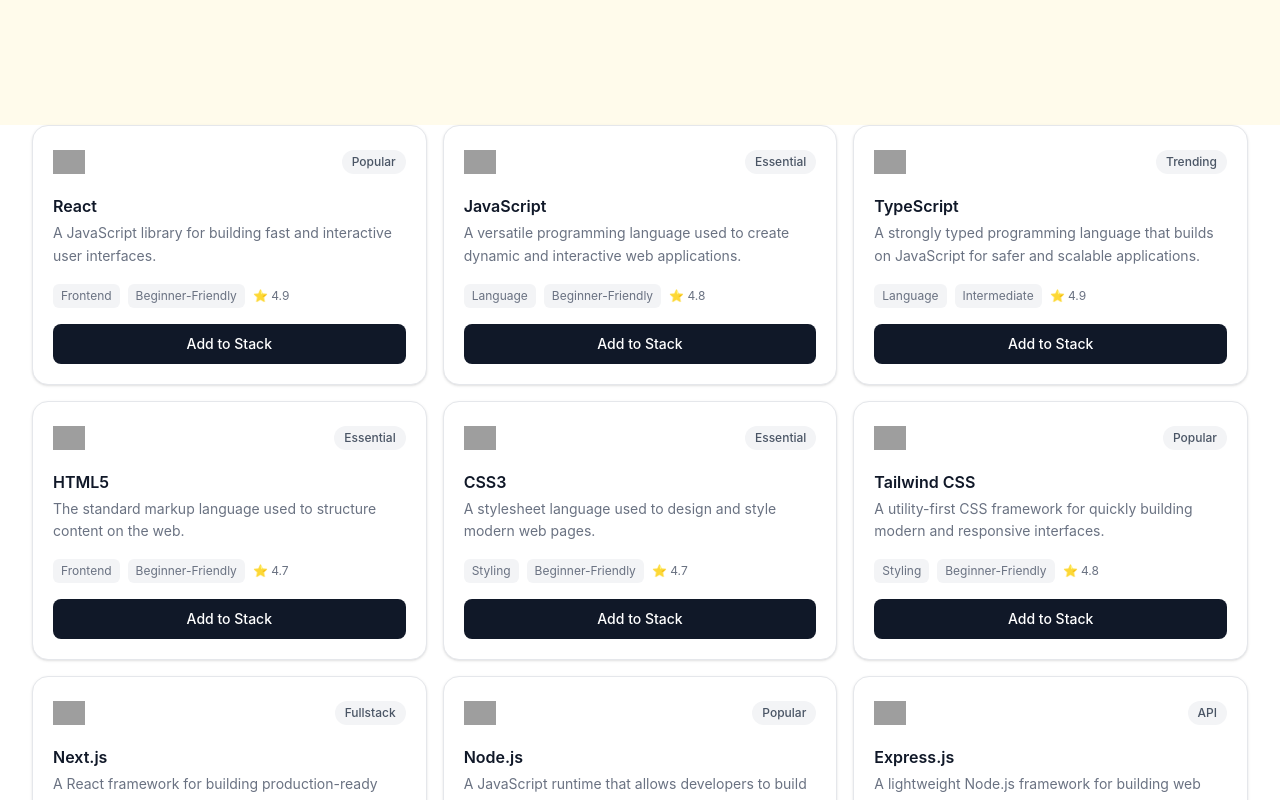
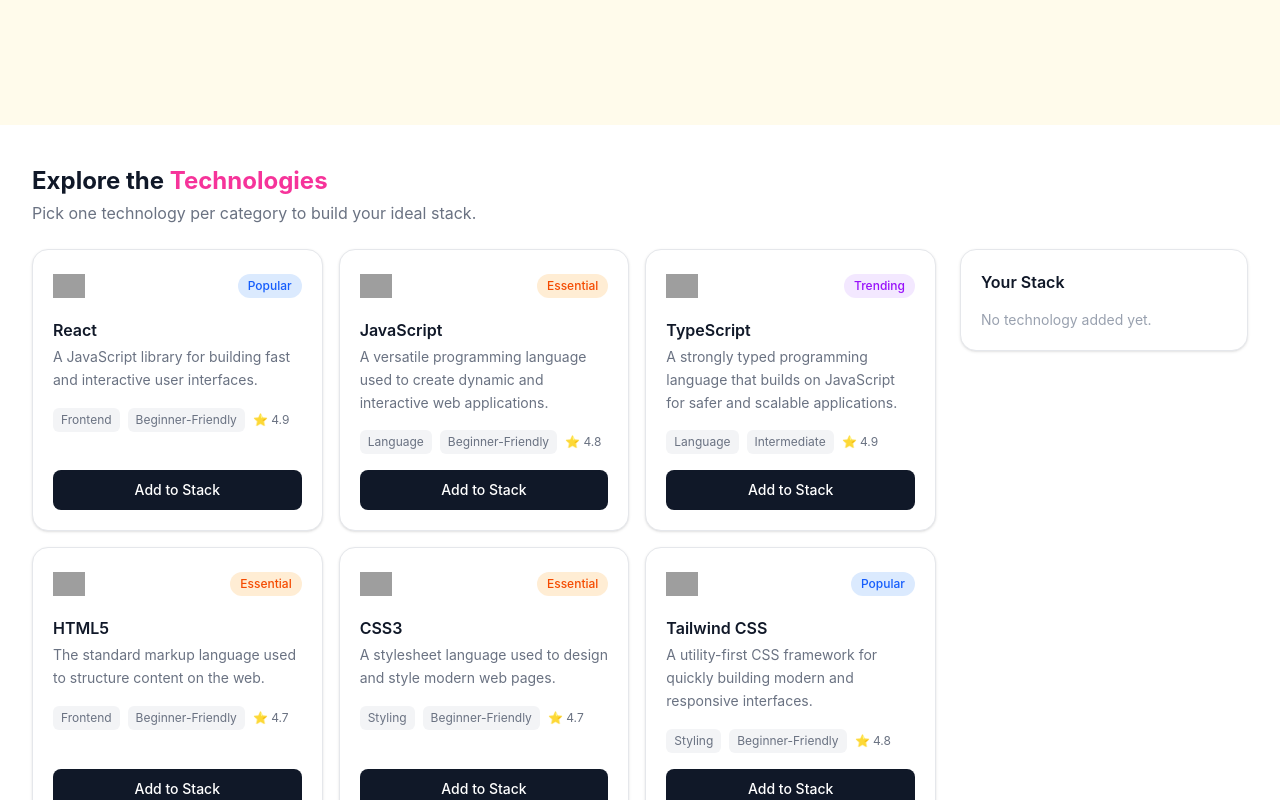
Before and after one commit to junayedhasan302/Assignment-05, a React (Vite) app: page / in a window 1280 px wide. Shown: the part 600-1400 px from the top of the page. Built offline with nearby package versions, Linux system fonts and the light colour scheme; grey boxes are pictures that could not be loaded.

Commit message:
Added stack, stack-functionality, Re-arrange whole design, Confitional color on Badge, Stack, onRemove, onRemoveAll, and little many more things

```diff
--- a/src/App.tsx
+++ b/src/App.tsx
@@ -1,40 +1,57 @@
-import { useState, useEffect, use } from "react";
-import type { TechnologyType } from "./types/technology";
+import { useState, Suspense } from "react";
+import { ToastContainer, toast } from "react-toastify";
+import "react-toastify/dist/ReactToastify.css";
+import TechnologyList from "./components/TechnologyList";
+import TechnologyGridSkeleton from "./components/TechnologyGridSkeleton";
+import StackSidebar from "./components/StackSidebar";
 import Nav from "./components/Nav";
 import Banner from "./components/Banner";
-import TechCard from "./components/TechCard";
+import type { TechnologyType } from "./types/technology";
 
 function App() {
-  const [technologies, setTechnologies] = useState<TechnologyType[]>([]);
-  const [loading, setLoading] = useState<boolean>(true);
-  const [error, setError] = useState<string | null>(null);
+  const [stack, setStack] = useState<TechnologyType[]>([]);
 
-  useEffect(() => {
-    async function fetchTechnologies() {
-      const response = await fetch("/technology.json");
-      const data = await response.json();
+  function addToStack(tech: TechnologyType) {
+    const alreadyAdded = stack.some((item) => item.id === tech.id);
+    if (alreadyAdded) return;
 
+    setStack([...stack, tech]);
+    toast.success(`${tech.name} added to your stack`);
+  }
 
-      console.log(data);
+  function removeFromStack(id: TechnologyType["id"]) {
+    const removedTech = stack.find((item) => item.id === id);
+    setStack(stack.filter((item) => item.id !== id));
 
-      setTechnologies(data);
-      setLoading(false);
+    if (removedTech) {
+      toast.info(`${removedTech.name} removed from your stack`);
     }
+  }
 
-    fetchTechnologies();
-  }, []);
+  function removeAll() {
+    setStack([]);
+    toast.info("All technologies removed from your stack");
+  }
 
   return (
     <>
-      {/* <h1 className="text-2xl text-red-900">DevStack</h1> */}
+      <ToastContainer position="top-right" autoClose={2000} />
+
       <Nav />
       <Banner />
 
-      <div className="grid grid-cols-1 sm:grid-cols-2 lg:grid-cols-3 gap-4
-      max-w-7xl mx-auto px-4 sm:px-6 lg:px-8 bg-amber-25">
-        {technologies.map((tech) => (
-          <TechCard key={tech.id} tech={tech} />
-        ))}
+      <div className="max-w-7xl mx-auto px-4 sm:px-6 lg:px-8 flex flex-col lg:flex-row gap-6 mt-10">
+        <div className="flex-1">
+          <Suspense fallback={<TechnologyGridSkeleton />}>
+            <TechnologyList stack={stack} onAdd={addToStack} />
+          </Suspense>
+        </div>
+
+        <StackSidebar
+          stack={stack}
+          onRemove={removeFromStack}
+          onRemoveAll={removeAll}
+        />
       </div>
     </>
   );
--- a/src/components/Banner.tsx
+++ b/src/components/Banner.tsx
@@ -1,4 +1,4 @@
-import React from "react";
+// import React from "react";
 import BannerImage from "../assets/banner-stack.png";
 const Banner = () => {
   return (
--- /dev/null
+++ b/src/components/StackSidebar.tsx
@@ -0,0 +1,45 @@
+import type { TechnologyType } from "../types/technology";
+
+interface StackSidebarProps {
+  stack: TechnologyType[];
+  onRemove: (id: TechnologyType["id"]) => void;
+  onRemoveAll: () => void;
+}
+
+const StackSidebar = ({ stack, onRemove, onRemoveAll }: StackSidebarProps) => {
+  return (
+    <div className="mt-21 w-full lg:w-72 bg-white border border-gray-200 rounded-2xl p-5 shadow-sm h-fit sticky top-6">
+      <h3 className="font-semibold text-gray-900 mb-4">Your Stack</h3>
+
+      {stack.length === 0 && (
+        <p className="text-sm text-gray-400">No technology added yet.</p>
+      )}
+
+      {stack.map((tech) => (
+        <div key={tech.id} className="flex justify-between items-center mb-3">
+          <div className="flex items-center gap-2">
+            <img src={tech.icon} alt={tech.name} className="w-5 h-5 object-contain" />
+            <span className="text-sm text-gray-700">{tech.name}</span>
+          </div>
+          <button
+            onClick={() => onRemove(tech.id)}
+            className="text-xs text-red-500 hover:underline"
+          >
+            Remove
+          </button>
+        </div>
+      ))}
+
+      {stack.length > 0 && (
+        <button
+          onClick={onRemoveAll}
+          className="w-full mt-4 text-sm text-gray-500 border border-gray-200 rounded-lg py-2 hover:bg-gray-50"
+        >
+          Remove All
+        </button>
+      )}
+    </div>
+  );
+};
+
+export default StackSidebar;
--- a/src/components/TechCard.tsx
+++ b/src/components/TechCard.tsx
@@ -2,14 +2,32 @@
 
 interface TechCardProps {
   tech: TechnologyType;
+  isAdded: boolean;
+  onAdd: (tech: TechnologyType) => void;
 }
 
-const TechCard = ({ tech }: TechCardProps) => {
+function getBadgeColor(badge: string) {
+  if (badge === "Popular") {
+    return "bg-blue-100 text-blue-600";
+  } else if (badge === "Essential") {
+    return "bg-orange-100 text-orange-600";
+  } else if (badge === "Trending") {
+    return "bg-purple-100 text-purple-600";
+  } else if (badge === "Fast") {
+    return "bg-red-100 text-red-600";
+  } else if (badge === "Versatile") {
+    return "bg-green-100 text-green-600";
+  } else {
+    return "bg-gray-100 text-gray-600";
+  }
+}
+
+const TechCard = ({ tech, isAdded, onAdd }: TechCardProps) => {
   return (
-    <div className="bg-white border border-gray-200 rounded-2xl p-5 shadow-sm">
+    <div className="bg-white border border-gray-200 rounded-2xl p-5 shadow-sm hover:shadow-lg hover:-translate-y-1 transition duration-200 h-full flex flex-col">
       <div className="flex justify-between items-center mb-4">
         <img src={tech.icon} alt={tech.name} className="w-8 h-8 object-contain" />
-        <span className="text-xs px-2.5 py-1 rounded-full bg-gray-100 text-gray-600 font-medium">
+        <span className={`text-xs px-2.5 py-1 rounded-full font-medium ${getBadgeColor(tech.badge)}`}>
           {tech.badge}
         </span>
       </div>
@@ -22,8 +40,16 @@
         <span className="bg-gray-100 px-2 py-1 rounded-md">{tech.difficulty}</span>
         <span className="flex items-center gap-1">⭐ {tech.rating}</span>
       </div>
-      <button className="w-full bg-gray-900 text-white rounded-lg py-2.5 text-sm font-medium">
-        Add to Stack
+      <button
+        onClick={() => onAdd(tech)}
+        disabled={isAdded}
+        className={
+          isAdded
+            ? "w-full bg-gray-200 text-gray-500 rounded-lg py-2.5 text-sm font-medium cursor-not-allowed mt-auto"
+            : "w-full bg-gray-900 text-white rounded-lg py-2.5 text-sm font-medium mt-auto"
+        }
+      >
+        {isAdded ? "Added" : "Add to Stack"}
       </button>
     </div>
   );
--- /dev/null
+++ b/src/components/TechCardSkeleton.tsx
@@ -0,0 +1,21 @@
+const TechCardSkeleton = () => {
+  return (
+    <div className="bg-white border border-gray-200 rounded-2xl p-5 shadow-sm animate-pulse">
+      <div className="flex justify-between items-center mb-4">
+        <div className="w-8 h-8 bg-gray-200 rounded-md" />
+        <div className="w-14 h-5 bg-gray-200 rounded-full" />
+      </div>
+      <div className="h-4 bg-gray-200 rounded w-2/3 mb-2" />
+      <div className="h-3 bg-gray-200 rounded w-full mb-1" />
+      <div className="h-3 bg-gray-200 rounded w-5/6 mb-4" />
+      <div className="flex flex-wrap gap-2 mb-4">
+        <div className="h-5 w-16 bg-gray-200 rounded-md" />
+        <div className="h-5 w-16 bg-gray-200 rounded-md" />
+        <div className="h-5 w-10 bg-gray-200 rounded-md" />
+      </div>
+      <div className="h-9 bg-gray-200 rounded-lg w-full" />
+    </div>
+  );
+};
+
+export default TechCardSkeleton;
--- /dev/null
+++ b/src/components/TechnologyGridSkeleton.tsx
@@ -0,0 +1,35 @@
+import TechCardSkeleton from "./TechCardSkeleton";
+
+const TechnologyGridSkeleton = () => {
+  return (
+    <div>
+      <h1 className="text-2xl font-bold text-gray-900 mb-1">
+        Explore the <span className="text-pink-500">Technologies</span>
+      </h1>
+      <p className="text-gray-500 mb-6">
+        Pick one technology per category to build your ideal stack.
+      </p>
+
+      <div className="grid grid-cols-1 sm:grid-cols-2 lg:grid-cols-3 gap-4">
+        <TechCardSkeleton />
+        <TechCardSkeleton />
+        <TechCardSkeleton />
+        <TechCardSkeleton />
+        <TechCardSkeleton />
+        <TechCardSkeleton />
+        <TechCardSkeleton />
+        <TechCardSkeleton />
+        <TechCardSkeleton />
+        <TechCardSkeleton />
+        <TechCardSkeleton />
+        <TechCardSkeleton />
+        <TechCardSkeleton />
+        <TechCardSkeleton />
+        <TechCardSkeleton />
+
+      </div>
+    </div>
+  );
+};
+
+export default TechnologyGridSkeleton;
--- /dev/null
+++ b/src/components/TechnologyList.tsx
@@ -0,0 +1,47 @@
+import { use } from "react";
+import type { TechnologyType } from "../types/technology";
+import TechCard from "./TechCard";
+
+async function fetchTechnologies(): Promise<TechnologyType[]> {
+  const response = await fetch("/technology.json");
+  const data = await response.json();
+  return data;
+}
+
+const technologiesPromise = fetchTechnologies();
+
+interface TechnologyListProps {
+  stack: TechnologyType[];
+  onAdd: (tech: TechnologyType) => void;
+}
+
+function TechnologyList({ stack, onAdd }: TechnologyListProps) {
+  const technologies = use(technologiesPromise);
+
+  return (
+    <div>
+      <h1 className="text-2xl font-bold text-gray-900 mb-1">
+        Explore the <span className="text-pink-500">Technologies</span>
+      </h1>
+      <p className="text-gray-500 mb-6">
+        Pick one technology per category to build your ideal stack.
+      </p>
+
+      <div className="grid grid-cols-1 sm:grid-cols-2 lg:grid-cols-3 gap-4">
+        {technologies.map((tech) => {
+          const isAdded = stack.some((item) => item.id === tech.id);
+          return (
+            <TechCard
+              key={tech.id}
+              tech={tech}
+              isAdded={isAdded}
+              onAdd={onAdd}
+            />
+          );
+        })}
+      </div>
+    </div>
+  );
+}
+
+export default TechnologyList;
```
